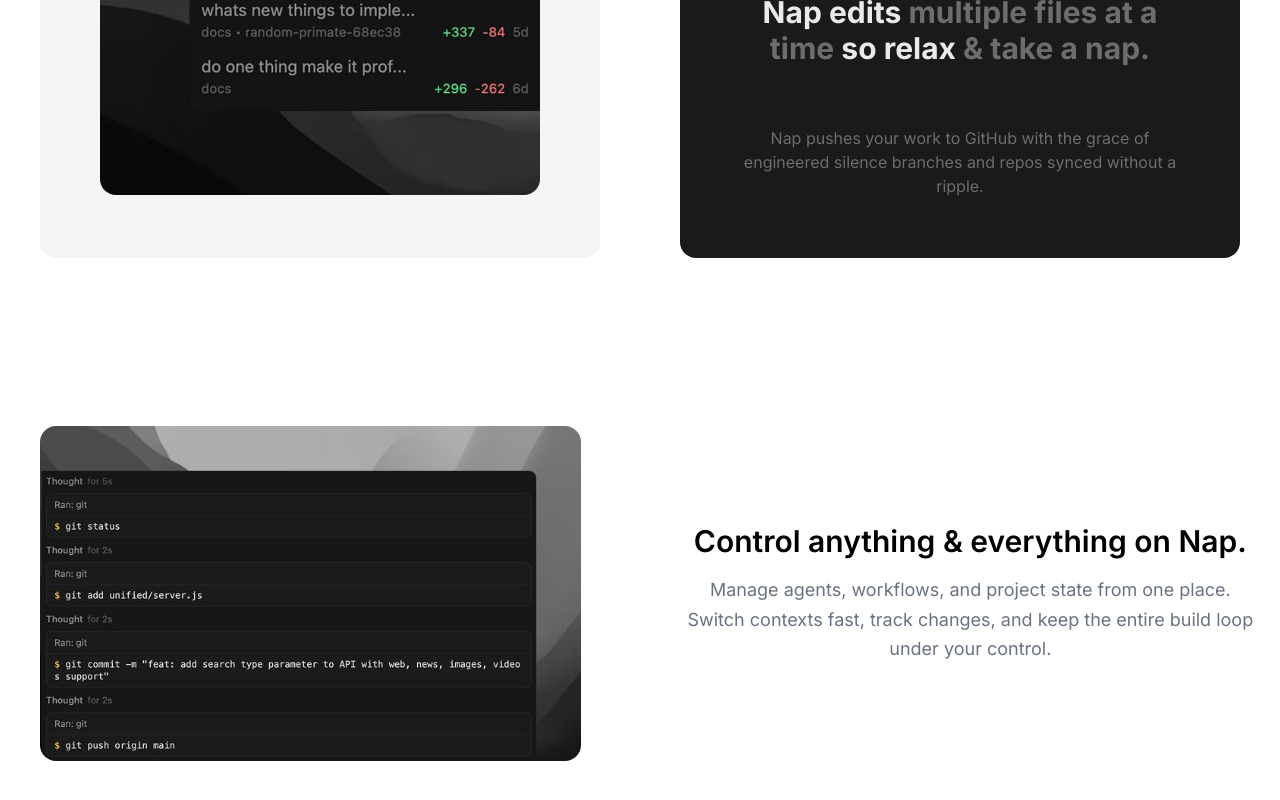
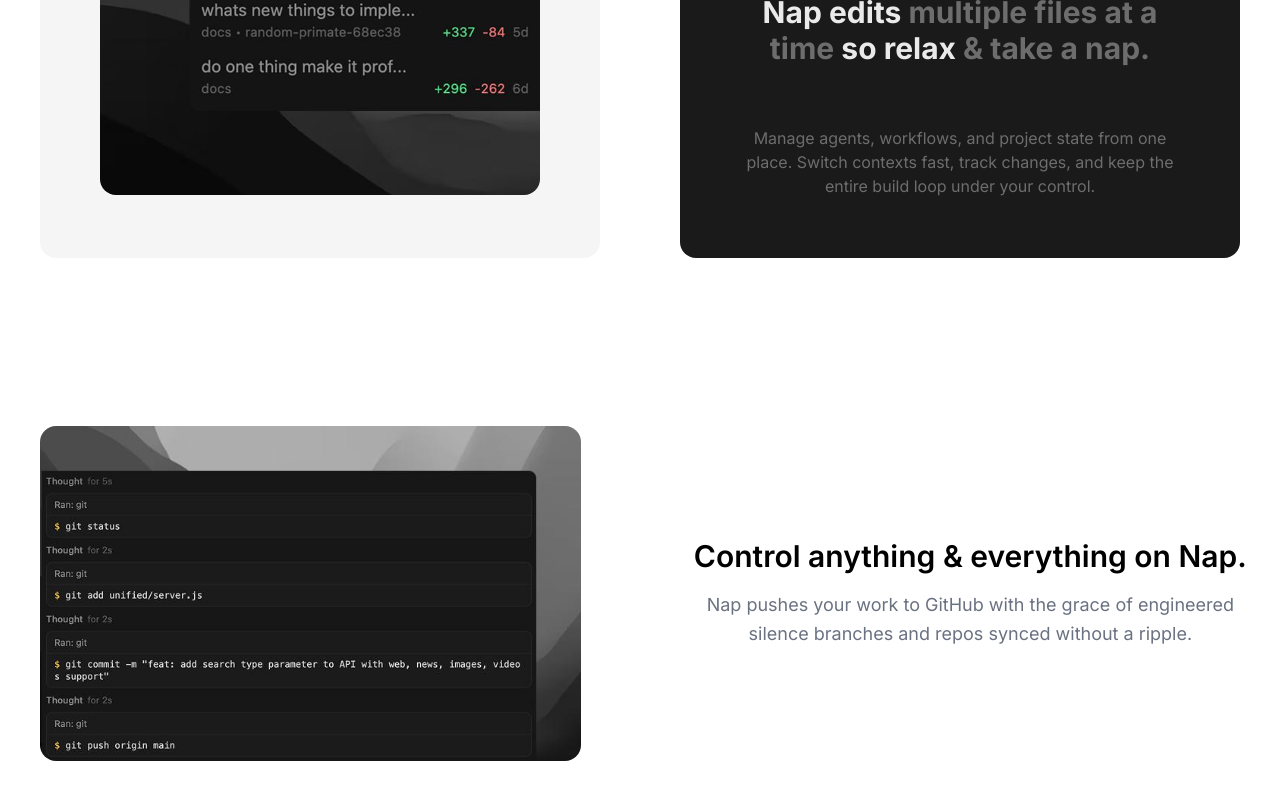
Before and after one commit to farzeenilyaszargar/nap-ide, a Next.js app: page / in a window 1280 px wide. Shown: the part 1879-2679 px from the top of the page. Built offline with nearby package versions, Linux system fonts and the light colour scheme; no server answers.

Commit message:
Swap feature 2 and 3 paragraphs

```diff
--- a/components/features.tsx
+++ b/components/features.tsx
@@ -13,7 +13,7 @@ export default function Features() {
                 <div className="flex flex-col mx-4 sm:m-10 bg-[#1A1A1A] rounded-2xl p-6 sm:p-15 gap-6 sm:gap-15 text-center">
                     <Image src="/files.jpeg" width={2000} height={2000} alt="img" className="rounded-2xl" />
                     <p className="text-lg sm:text-3xl font-bold text-[#EAEAEA]">Nap edits <span className="text-[#6D6D6D]">multiple files at a time</span>  so relax <span className="text-[#6D6D6D]">&amp; take a nap.</span></p>
-                    <p className="text-xs sm:text-base text-[#6D6D6D]">Nap pushes your work to GitHub with the grace of engineered silence branches and repos synced without a ripple.</p>
+                    <p className="text-xs sm:text-base text-[#6D6D6D]">Manage agents, workflows, and project state from one place. Switch contexts fast, track changes, and keep the entire build loop under your control.</p>
                 </div>
             </div>
 
@@ -33,7 +33,7 @@ export default function Features() {
                 <div className="md:w-1/2 w-full px-5 text-center">
                     <h2 className="text-xl sm:text-3xl font-semibold mb-4 text-black">Control anything &amp;
                         everything on Nap.</h2>
-                    <p className="text-gray-500 text-sm sm:text-lg leading-relaxed">Manage agents, workflows, and project state from one place. Switch contexts fast, track changes, and keep the entire build loop under your control.</p>
+                    <p className="text-gray-500 text-sm sm:text-lg leading-relaxed">Nap pushes your work to GitHub with the grace of engineered silence branches and repos synced without a ripple.</p>
                 </div>
 
             </div>
```
